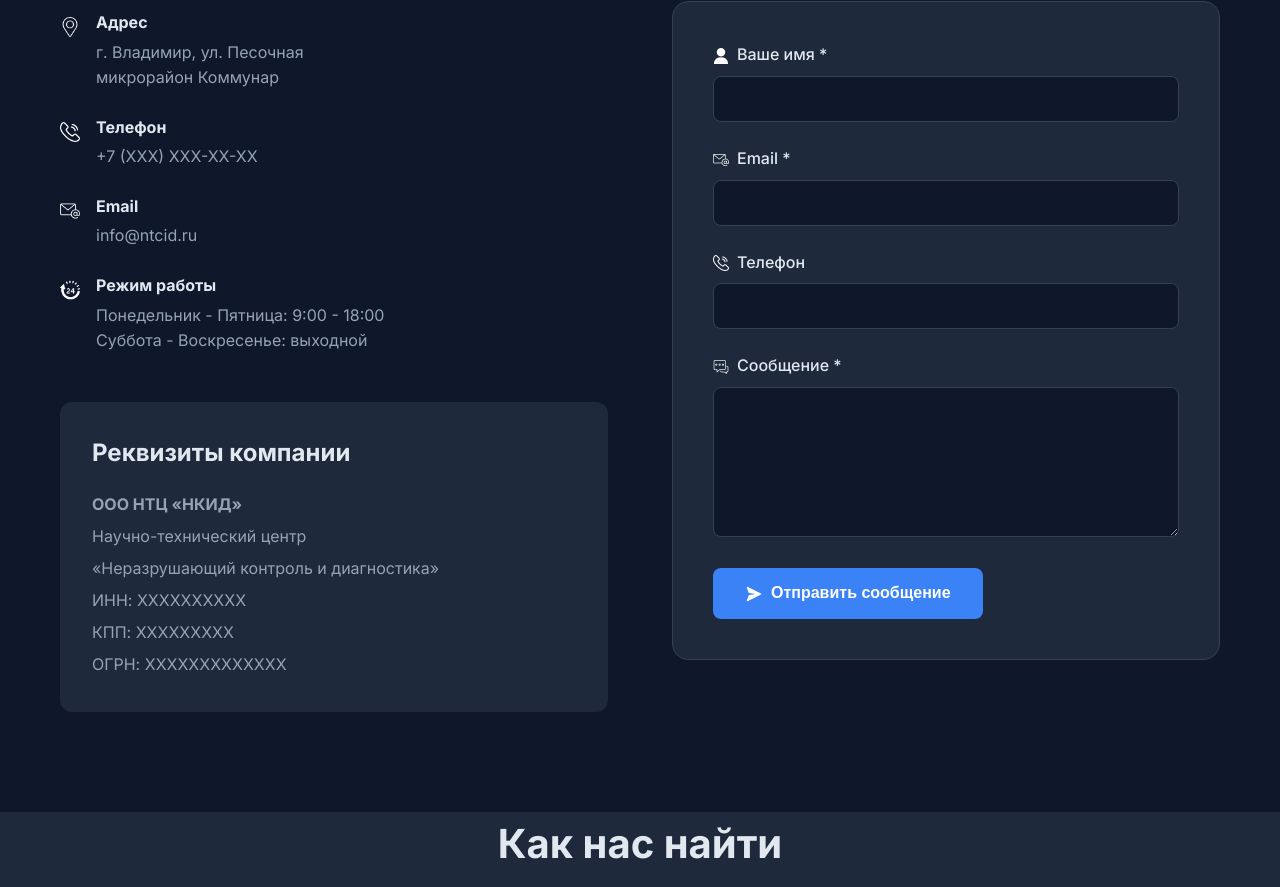
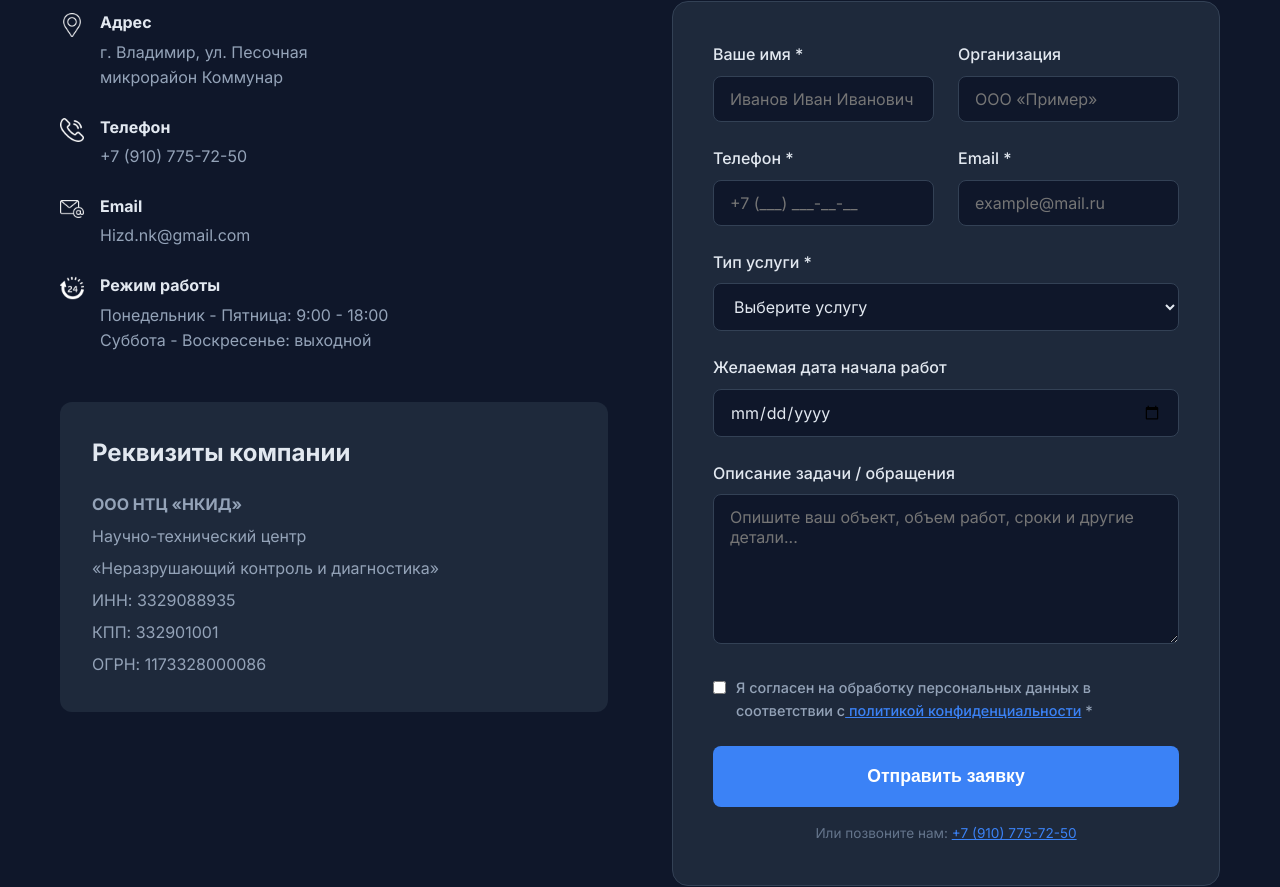
Before and after one commit to Agentfcb/ntcid-website, a React (Vite) app: page /#/contact in a window 1280 px wide. Shown: the part 516-1403 px from the top of the page. Built offline with nearby package versions, Linux system fonts and the light colour scheme.

Commit message:
Updated forms, added detailed info and CTA sections

```diff
--- a/src/App.css
+++ b/src/App.css
@@ -774,3 +774,172 @@ body {
     width: 20px;
     height: 20px;
   }
+
+/* Form Styles */
+.form-row {
+  display: grid;
+  grid-template-columns: 1fr 1fr;
+  gap: 1.5rem;
+}
+
+.form-group {
+  margin-bottom: 1.5rem;
+}
+
+.form-group label {
+  display: block;
+  margin-bottom: 0.5rem;
+  color: #e2e8f0;
+  font-weight: 500;
+}
+
+.form-group input,
+.form-group textarea,
+.form-group select {
+  width: 100%;
+  padding: 0.75rem 1rem;
+  background: #0f172a;
+  border: 1px solid #334155;
+  border-radius: 8px;
+  color: #e2e8f0;
+  font-family: inherit;
+  font-size: 1rem;
+  transition: border-color 0.3s;
+}
+
+.form-group input:focus,
+.form-group textarea:focus,
+.form-group select:focus {
+  outline: none;
+  border-color: #3b82f6;
+}
+
+.form-group textarea {
+  min-height: 120px;
+  resize: vertical;
+}
+
+.form-group select {
+  cursor: pointer;
+}
+
+.form-group select option {
+  background: #0f172a;
+  color: #e2e8f0;
+}
+
+.btn-large {
+  padding: 1.25rem 2rem;
+  font-size: 1.1rem;
+  width: 100%;
+}
+
+/* Icon sizes */
+.service-icon {
+  margin-bottom: 1rem;
+}
+
+.service-icon img {
+  width: 48px;
+  height: 48px;
+  object-fit: contain;
+}
+
+.advantage-icon {
+  width: 60px;
+  height: 60px;
+  background: linear-gradient(135deg, #3b82f6, #8b5cf6);
+  border-radius: 50%;
+  display: flex;
+  align-items: center;
+  justify-content: center;
+  margin: 0 auto 1.5rem;
+  overflow: hidden;
+}
+
+.advantage-icon img {
+  width: 30px;
+  height: 30px;
+  object-fit: contain;
+}
+
+.contact-icon img {
+  width: 24px;
+  height: 24px;
+  object-fit: contain;
+}
+
+.footer-icon {
+  width: 18px;
+  height: 18px;
+  margin-right: 8px;
+  vertical-align: middle;
+}
+
+.form-icon {
+  width: 16px;
+  height: 16px;
+  margin-right: 8px;
+  vertical-align: middle;
+}
+
+.btn-icon {
+  width: 18px;
+  height: 18px;
+  margin-right: 8px;
+  vertical-align: middle;
+}
+
+/* Mobile responsive for form */
+@media (max-width: 768px) {
+  .form-row {
+    grid-template-columns: 1fr;
+    gap: 0;
+  }
+
+  .contact-form {
+    padding: 1.5rem;
+  }
+
+  .btn-large {
+    padding: 1rem 1.5rem;
+    font-size: 1rem;
+  }
+
+  .service-icon img {
+    width: 40px;
+    height: 40px;
+  }
+
+  .advantage-icon {
+    width: 50px;
+    height: 50px;
+  }
+
+  .advantage-icon img {
+    width: 25px;
+    height: 25px;
+  }
+
+  .contact-icon img {
+    width: 20px;
+    height: 20px;
+  }
+}
+
+@media (max-width: 480px) {
+  .service-icon img {
+    width: 36px;
+    height: 36px;
+  }
+
+  .advantage-icon {
+    width: 45px;
+    height: 45px;
+  }
+
+  .advantage-icon img {
+    width: 22px;
+    height: 22px;
+  }
+}
--- a/src/components/ContactForm.tsx
+++ b/src/components/ContactForm.tsx
@@ -1,21 +1,17 @@
 import React, { useState, ChangeEvent, FormEvent } from 'react'
-import { FormData } from '../types'
-
-import userIcon from '../assets/icons/user.png'
-import emailIcon from '../assets/icons/email.png'
-import phoneIcon from '../assets/icons/phone.png'
-import messageIcon from '../assets/icons/message.png'
-import sendIcon from '../assets/icons/send.png'
 
 const ContactForm: React.FC = () => {
-  const [formData, setFormData] = useState<FormData>({
+  const [formData, setFormData] = useState({
     name: '',
+    phone: '',
     email: '',
-    phone: '',
-    message: ''
+    serviceType: '',
+    message: '',
+    preferredDate: '',
+    organization: ''
   })
 
-  const handleChange = (e: ChangeEvent<HTMLInputElement | HTMLTextAreaElement>): void => {
+  const handleChange = (e: ChangeEvent<HTMLInputElement | HTMLTextAreaElement | HTMLSelectElement>): void => {
     setFormData({
       ...formData,
       [e.target.name]: e.target.value
@@ -24,15 +20,23 @@ const ContactForm: React.FC = () => {
 
   const handleSubmit = (e: FormEvent<HTMLFormElement>): void => {
     e.preventDefault()
-    alert('Спасибо за обращение! Мы свяжемся с вами в ближайшее время.')
-    setFormData({ name: '', email: '', phone: '', message: '' })
+    alert('Спасибо за обращение! Мы свяжемся с вами в ближайшее время для уточнения деталей.')
+    setFormData({
+      name: '',
+      phone: '',
+      email: '',
+      serviceType: '',
+      message: '',
+      preferredDate: '',
+      organization: ''
+    })
   }
 
   return (
     <form className="contact-form" onSubmit={handleSubmit}>
+      <div className="form-row">
         <div className="form-group">
           <label htmlFor="name">
-          <img src={userIcon} alt="" className="form-icon" />
             Ваше имя *
           </label>
           <input
@@ -41,13 +45,44 @@ const ContactForm: React.FC = () => {
             name="name"
             value={formData.name}
             onChange={handleChange}
+            placeholder="Иванов Иван Иванович"
+            required
+          />
+        </div>
+
+        <div className="form-group">
+          <label htmlFor="organization">
+            Организация
+          </label>
+          <input
+            type="text"
+            id="organization"
+            name="organization"
+            value={formData.organization}
+            onChange={handleChange}
+            placeholder="ООО «Пример»"
+          />
+        </div>
+      </div>
+
+      <div className="form-row">
+        <div className="form-group">
+          <label htmlFor="phone">
+            Телефон *
+          </label>
+          <input
+            type="tel"
+            id="phone"
+            name="phone"
+            value={formData.phone}
+            onChange={handleChange}
+            placeholder="+7 (___) ___-__-__"
             required
           />
         </div>
 
         <div className="form-group">
           <label htmlFor="email">
-          <img src={emailIcon} alt="" className="form-icon" />
             Email *
           </label>
           <input
@@ -56,42 +91,82 @@ const ContactForm: React.FC = () => {
             name="email"
             value={formData.email}
             onChange={handleChange}
+            placeholder="example@mail.ru"
             required
           />
         </div>
+      </div>
 
       <div className="form-group">
-        <label htmlFor="phone">
-          <img src={phoneIcon} alt="" className="form-icon" />
-          Телефон
+        <label htmlFor="serviceType">
+          Тип услуги *
+        </label>
+        <select
+          id="serviceType"
+          name="serviceType"
+          value={formData.serviceType}
+          onChange={handleChange}
+          required
+        >
+          <option value="">Выберите услугу</option>
+          <option value="ndt">Неразрушающий контроль</option>
+          <option value="expertise">Экспертиза промышленной безопасности</option>
+          <option value="construction">Строительство и коммуникации</option>
+          <option value="lab">Лабораторные исследования</option>
+          <option value="diagnostics">Техническое обследование</option>
+          <option value="consulting">Консалтинг и аудит</option>
+          <option value="other">Другое</option>
+        </select>
+      </div>
+
+      <div className="form-group">
+        <label htmlFor="preferredDate">
+          Желаемая дата начала работ
         </label>
         <input
-          type="tel"
-          id="phone"
-          name="phone"
-          value={formData.phone}
+          type="date"
+          id="preferredDate"
+          name="preferredDate"
+          value={formData.preferredDate}
           onChange={handleChange}
         />
       </div>
 
       <div className="form-group">
         <label htmlFor="message">
-          <img src={messageIcon} alt="" className="form-icon" />
-          Сообщение *
+          Описание задачи / обращения
         </label>
         <textarea
           id="message"
           name="message"
           value={formData.message}
           onChange={handleChange}
-          required
+          placeholder="Опишите ваш объект, объем работ, сроки и другие детали..."
+          style={{ minHeight: '150px' }}
         ></textarea>
       </div>
 
-      <button type="submit" className="btn">
-        <img src={sendIcon} alt="" className="btn-icon" />
-        Отправить сообщение
+      <div className="form-group">
+        <label style={{ display: 'flex', alignItems: 'flex-start', gap: '10px', cursor: 'pointer' }}>
+          <input
+            type="checkbox"
+            required
+            style={{ marginTop: '5px', width: 'auto' }}
+          />
+          <span style={{ fontSize: '0.9rem', color: '#94a3b8' }}>
+            Я согласен на обработку персональных данных в соответствии с
+            <a href="/privacy" target="_blank" rel="noopener noreferrer" style={{ color: '#3b82f6' }}> политикой конфиденциальности</a> *
+          </span>
+        </label>
+      </div>
+
+      <button type="submit" className="btn btn-large">
+        Отправить заявку
       </button>
+
+      <p style={{ marginTop: '1rem', fontSize: '0.85rem', color: '#64748b', textAlign: 'center' }}>
+        Или позвоните нам: <a href="tel:+79107757250" style={{ color: '#3b82f6' }}>+7 (910) 775-72-50</a>
+      </p>
     </form>
   )
 }
--- a/src/components/Footer.tsx
+++ b/src/components/Footer.tsx
@@ -36,11 +36,11 @@ const Footer: React.FC = () => {
             <h4>Контакты</h4>
             <p>
               <img src={phoneIcon} alt="Телефон" className="footer-icon" />
-              +7 (XXX) XXX-XX-XX
+              +7 (910) 775-72-50
             </p>
             <p>
               <img src={emailIcon} alt="Email" className="footer-icon" />
-              info@ntcid.ru
+              Hizd.nk@gmail.com
             </p>
             <p>
               <img src={clockIcon} alt="Время" className="footer-icon" />
--- a/src/pages/Contact.tsx
+++ b/src/pages/Contact.tsx
@@ -19,12 +19,12 @@ const Contact: React.FC = () => {
     {
       icon: phoneIcon,
       title: 'Телефон',
-      content: '+7 (XXX) XXX-XX-XX'
+      content: '+7 (910) 775-72-50'
     },
     {
       icon: emailIcon,
       title: 'Email',
-      content: 'info@ntcid.ru'
+      content: 'Hizd.nk@gmail.com'
     },
     {
       icon: clockIcon,
@@ -66,9 +66,9 @@ const Contact: React.FC = () => {
                   <strong>ООО НТЦ «НКИД»</strong><br />
                   Научно-технический центр<br />
                   «Неразрушающий контроль и диагностика»<br />
-                  ИНН: XXXXXXXXXX<br />
-                  КПП: XXXXXXXXX<br />
-                  ОГРН: XXXXXXXXXXXXX
+                  ИНН: 3329088935<br />
+                  КПП: 332901001<br />
+                  ОГРН: 1173328000086
                 </p>
               </div>
             </div>
```
Also changed, not shown: src/pages/About.tsx (+70 -1 lines), src/pages/Home.tsx (+21 -6 lines). Lines whose indentation alone changed are shown as unchanged.
